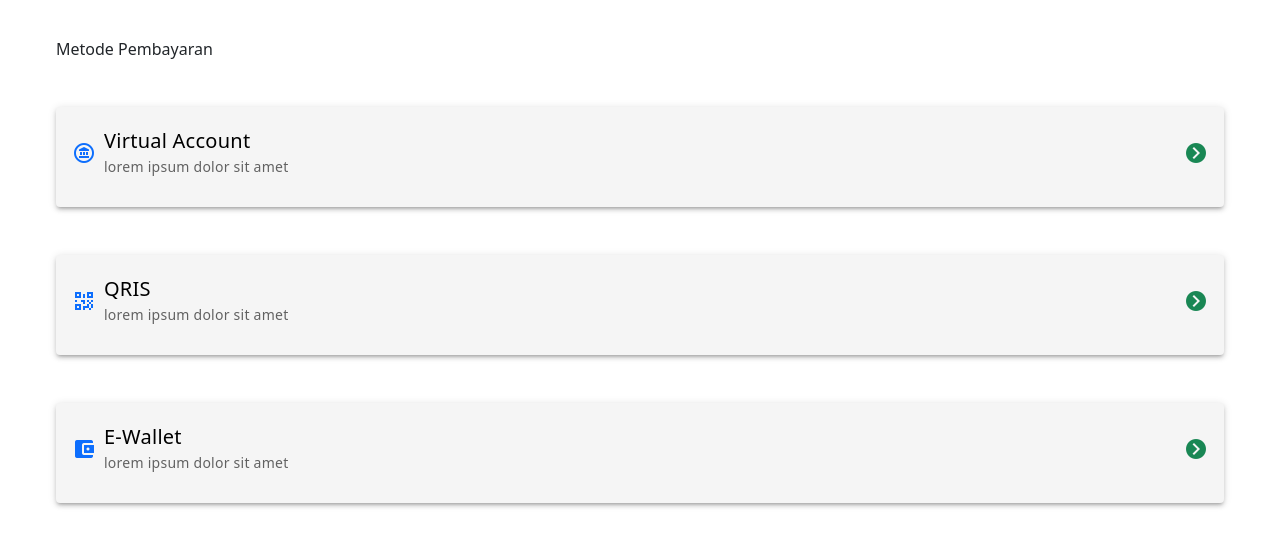
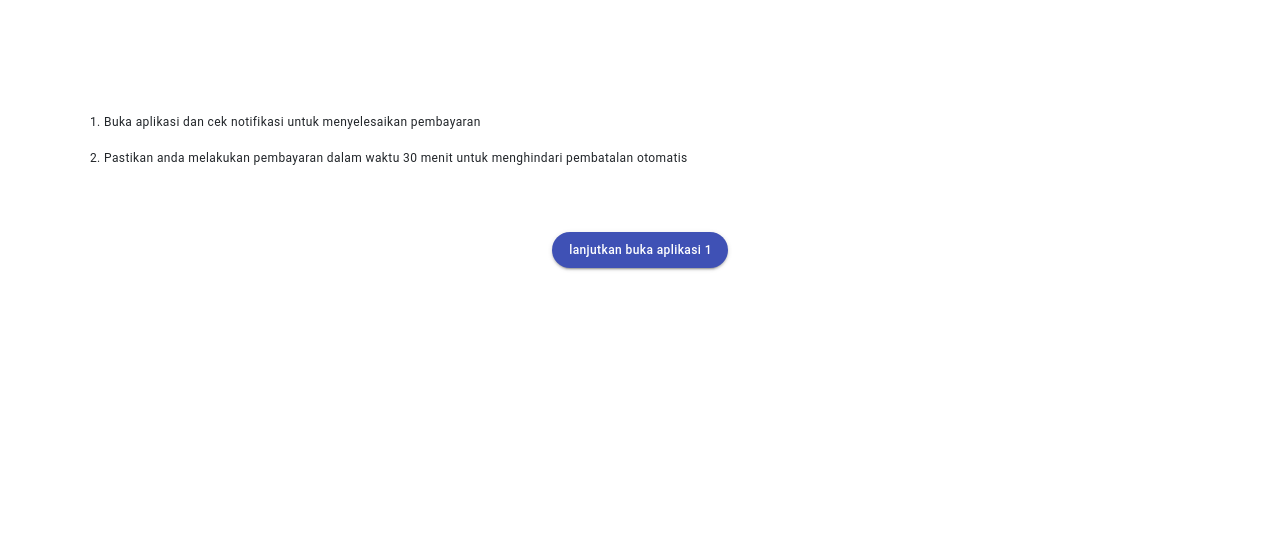
Before and after one commit to Muhamadrafliseptian/fe-tnos-payment, a Nuxt app: page /payment/ewallet/1/1 in a window 1280 px wide. Shown: the top 546 px of the page. Built offline with nearby package versions, Linux system fonts and the light colour scheme; a web font is replaced by a local one.

Commit message:
Add E Wallet

```diff
--- /dev/null
+++ b/pages/payment/ewallet/[id].vue
@@ -0,0 +1,68 @@
+<template>
+  <div class="d-flex">
+    <b class="me-3">
+      <v-icon icon="mdi mdi-keyboard-backspace" class="mb-3" @click="this.$router.go(-1)" color="black"></v-icon>
+    </b>
+    <h6 class="mb-5">Bayar Dengan E-Wallet</h6>
+  </div>
+  <template v-for="data in bank">
+    <template v-if="isLoading">
+      <v-skeleton-loader type="paragraph"></v-skeleton-loader>
+    </template>
+    <CardBank v-else Subtitle="lorem ipsum dolor sit amet" :Title="data.channel_name" :key="data.id_ewallet" class="mb-3"
+      @click="handleRoute(data.channel_code, encryptAmount)">
+      <template #avatarImage>
+        <v-avatar size="90" class="ms-4" rounded="0">
+          <v-img :src="logoShopee"></v-img>
+        </v-avatar>
+      </template>
+    </CardBank>
+  </template>
+</template>
+
+<script>
+import axios from "axios";
+import Shopee from '@/assets/images/bank_logos/shopee.png'
+import { useRouter } from "vue-router";
+import CryptoJS from "crypto-js"
+
+
+export default {
+  data() {
+    return {
+      bank: [],
+      logoShopee: Shopee,
+      isLoading: false,
+      urlParams: '',
+      encryptAmount: 0
+    };
+  },
+
+  async created() {
+    this.urlParams = this.$route.fullPath.split("/").slice(3).join("/")
+    const splitAmount = this.urlParams.split('|')[1]
+    this.encryptAmount = CryptoJS.AES.decrypt(atob(splitAmount), 'U2FsdGVkX1+RFxINtDchhPqAxYecNts3Di1tTgbwHg0=').toString(CryptoJS.enc.Utf8);
+
+    await this.getBank();
+  },
+
+  methods: {
+    async getBank() {
+      try {
+        this.isLoading = true;
+        const response = await axios.get(
+          "http://127.0.0.1:3001/channel_ewallet"
+        );
+        this.bank = response.data.data;
+        this.isLoading = false;
+      } catch (error) {
+        console.error("Error fetching bank data:", error);
+      }
+    },
+    handleRoute(id, encryptAmount) {
+      this.$router.push(`${this.urlParams}/${id}`)
+      // this.$router.push(`/payment/ewallet/channel/${id}/${encryptAmount}`);
+    },
+  },
+};
+</script>
--- /dev/null
+++ b/pages/payment/ewallet/[params]/[id].vue
@@ -0,0 +1,56 @@
+<template>
+    <v-container class="pt-5">
+      <div v-if="idFromParams === 'ID_JENIUSPAY'">
+        <v-text-field clearable hide-details="auto" label="Cashtag" v-model="cashTag"></v-text-field>
+        <br>
+        <v-text-field clearable hide-details="auto" :label="'Nomor ' + idFromParams" v-model="mobileNumber"></v-text-field>
+      </div>
+      <div v-else-if="idFromParams === 'ID_OVO'">
+        <v-text-field clearable hide-details="auto" :label="'Nomor ' + idFromParams" v-model="mobileNumber"></v-text-field>
+      </div>
+      <div class="mt-5">
+        <ol>
+          <li v-for="data in items" class="text-caption mb-3">
+            {{ data }}
+          </li>
+        </ol>
+      </div>
+      <div class="text-center">
+        <v-btn @click="createWallet" color="indigo" :text="'lanjutkan buka aplikasi ' + idFromParams"
+          class="rounded-pill mt-5 text-caption"></v-btn>
+      </div>
+    </v-container>
+  </template>
+
+  <script setup>
+  import { useEwalletStore } from "~/stores/statePayment/useEwallet";
+  const walletStore = useEwalletStore();
+  const route = useRoute();
+  const router = useRouter();
+  const idFromParams = route.params.id;
+  const secretKey = "ajajdakdja3ijdaidahbc";
+  const mobileNumber = ref("+6281411126356");
+  const cashTag = ref("$test")
+  const items = [
+    "Buka aplikasi dan cek notifikasi untuk menyelesaikan pembayaran",
+    "Pastikan anda melakukan pembayaran dalam waktu 30 menit untuk menghindari pembatalan otomatis",
+  ];
+
+  const createWallet = async () => {
+    let result = false;
+
+    if (idFromParams === "ID_JENIUSPAY") {
+      result = await walletStore.createWallet(idFromParams, mobileNumber.value, cashTag.value);
+    } else if (idFromParams === "ID_OVO") {
+      result = await walletStore.createWallet(idFromParams, mobileNumber.value, "");
+    } else {
+      result = await walletStore.createWallet(idFromParams);
+    }
+
+    if (result) {
+      router.push(`/payment/ewallet/pay/${idFromParams}`);
+    } else {
+      router.push(`/payment/ewallet/pay/${idFromParams}`);
+    }
+  };
+  </script>
--- a/pages/payment/virtualaccount/[params]/[id].vue
+++ b/pages/payment/virtualaccount/[params]/[id].vue
@@ -124,6 +124,8 @@
         router.push('/payment/virtualaccount')
       }
 
+      console.log(decrypt.status);
+
       if (decrypt.status !== "PAID") {
         timerId = setTimeout(getData, 1000);
         messageExpired.value = decrypt.message;
```
